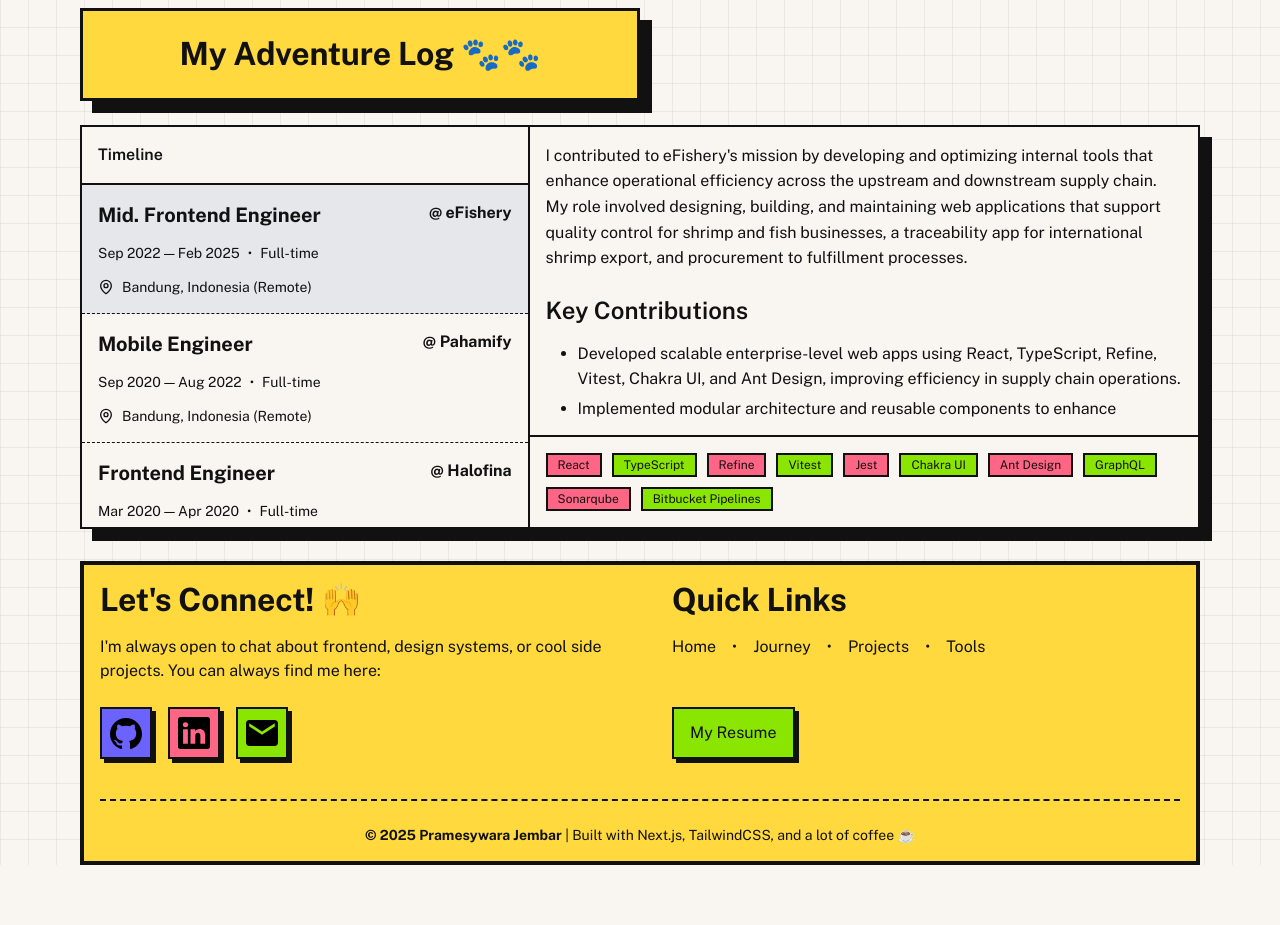
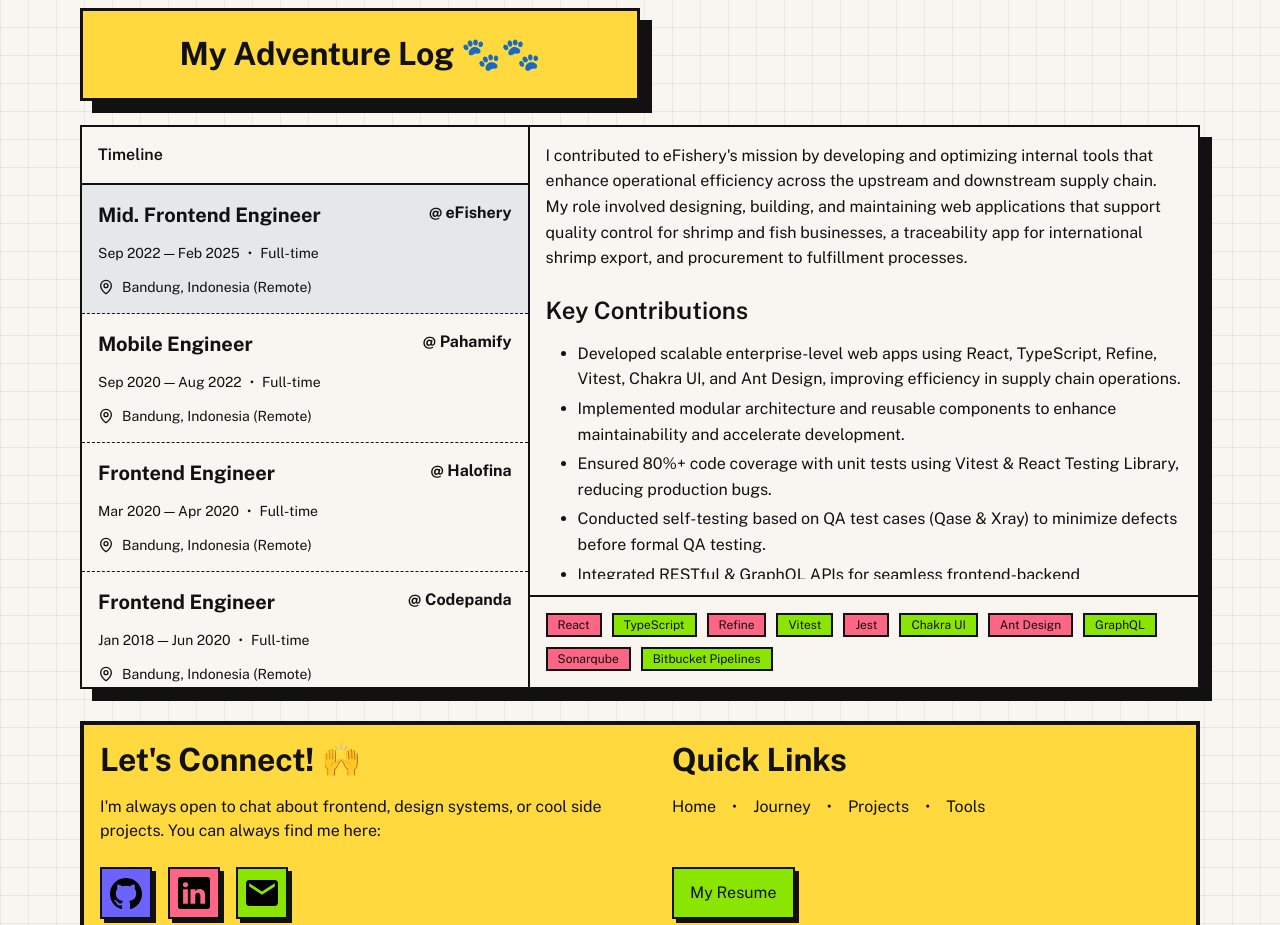
Before and after one commit to pramesywaraj/craftedbyprames-site, a Next.js app: page / in a window 1280 px wide. Shown: the part 1400-2325 px from the top of the page. Before the commit the page ends 2265 px from the top, so only its background shows below. Built offline with nearby package versions, Linux system fonts and the light colour scheme.

Commit message:
feat: move file to journey folder and adjust height of journey section

```diff
--- a/src/components/sections/JourneyTable.tsx
+++ b/src/components/sections/journey/JourneyTable.tsx
@@ -21,8 +21,8 @@
     };
 
     return (
-      <Card className="p-0">
-        <ResizablePanelGroup direction="horizontal" className="max-h-[50vh]">
+      <Card className="p-0 min-h-[70vh]">
+        <ResizablePanelGroup direction="horizontal" className="max-h-[70vh]">
           <ResizablePanel
             className="flex flex-col"
             minSize={30}
--- a/src/components/sections/Journey.tsx
+++ b/src/components/sections/journey/index.tsx
@@ -5,7 +5,7 @@
 } from "@/components/ui/SectionComp";
 import JourneyTable from "./JourneyTable";
 
-export default function JourneySection() {
+function JourneySection() {
   return (
     <Section id="journey" ariaLabelledBy="journey-title">
       <SectionContainer>
@@ -15,3 +15,5 @@
     </Section>
   );
 }
+
+export default JourneySection;
```
Also changed, not shown: src/components/sections/journey/JourneyEntry.tsx (renamed from src/components/sections/JourneyEntry.tsx).
